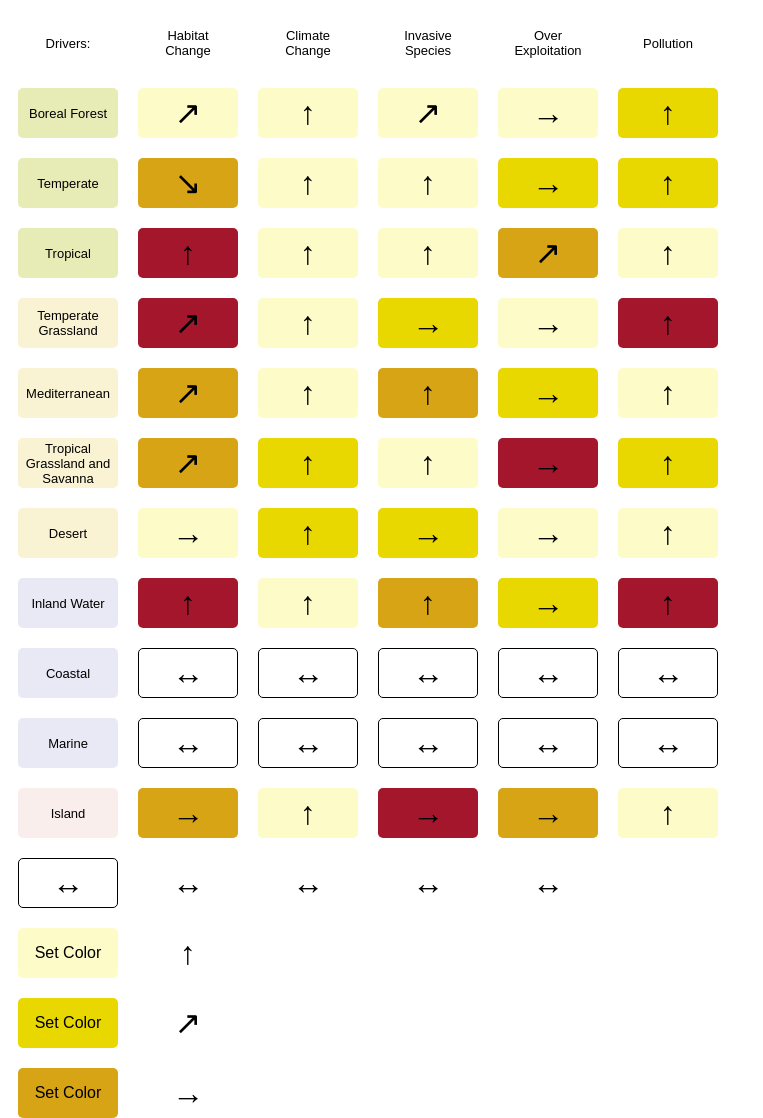
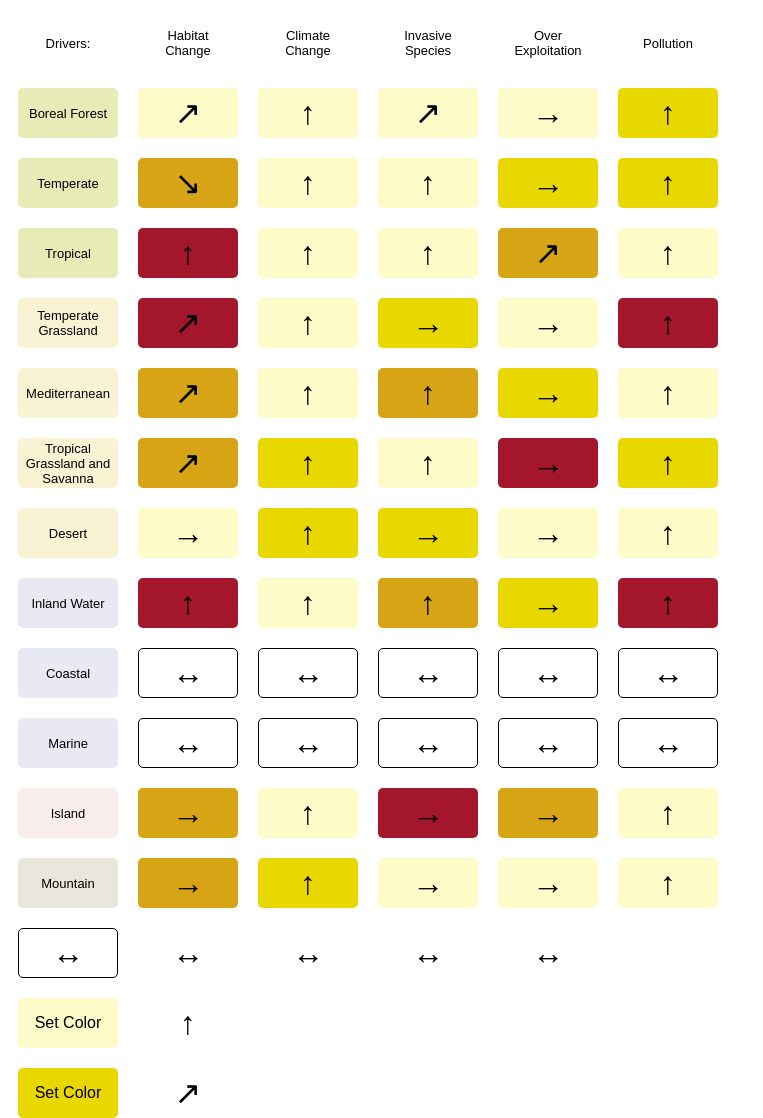
Before and after one commit to bdhayes01/Bioinformatics_Capstone, a plain HTML site: page index.html in a window 1280 px wide. Shown: the top 1118 px of the page, without its empty margins (0-763 px from the left). Drawn offline with Linux system fonts and the light colour scheme.

Commit message:
Update index.html

```diff
--- a/index.html
+++ b/index.html
@@ -119,12 +119,20 @@
         <div><button id='coastal_button4' class="button" style="background: #FFFFFF; font-size:xx-large; border:1px solid black;" ondblclick="buttonClicked(id)">&#x2194;</button></div>
         <div><button id='coastal_button5' class="button" style="background: #FFFFFF; font-size:xx-large; border:1px solid black;" ondblclick="buttonClicked(id)">&#x2194;</button></div>
     </div>
-        <div class="flex-container-row">
+    <div class="flex-container-row">
         <div><button class="button" style="background: #F9EEEC; font-size:small; color:black; cursor: default;" disabled>Island</button></div>
         <div><button class="button" style="background: #D6A414FF; font-size:xx-large; color:black; cursor: default;;" disabled>&#x2192;</button></div>
         <div><button class="button" style="background: #FDFBC7FF; font-size:xx-large; color:black; cursor: default;" disabled>&#x2191;</button></div>
         <div><button class="button" style="background: #A3162BFF; font-size:xx-large; color:black; cursor: default;" disabled>&#x2192;</button></div>
         <div><button class="button" style="background: #D6A414FF; font-size:xx-large; color:black; cursor: default;" disabled>&#x2192;</button></div>
+        <div><button class="button" style="background: #FDFBC7FF; font-size:xx-large; color:black; cursor: default;" disabled>&#x2191;</button></div>
+    </div>
+        <div class="flex-container-row">
+        <div><button class="button" style="background: #E9E7DB; font-size:small; color:black; cursor: default;" disabled>Mountain</button></div>
+        <div><button class="button" style="background: #D6A414FF; font-size:xx-large; color:black; cursor: default;;" disabled>&#x2192;</button></div>
+        <div><button class="button" style="background: #E9D700FF; font-size:xx-large; color:black; cursor: default;" disabled>&#x2191;</button></div>
+        <div><button class="button" style="background: #FDFBC7FF; font-size:xx-large; color:black; cursor: default;" disabled>&#x2192;</button></div>
+        <div><button class="button" style="background: #FDFBC7FF; font-size:xx-large; color:black; cursor: default;" disabled>&#x2192;</button></div>
         <div><button class="button" style="background: #FDFBC7FF; font-size:xx-large; color:black; cursor: default;" disabled>&#x2191;</button></div>
     </div>
 
```
